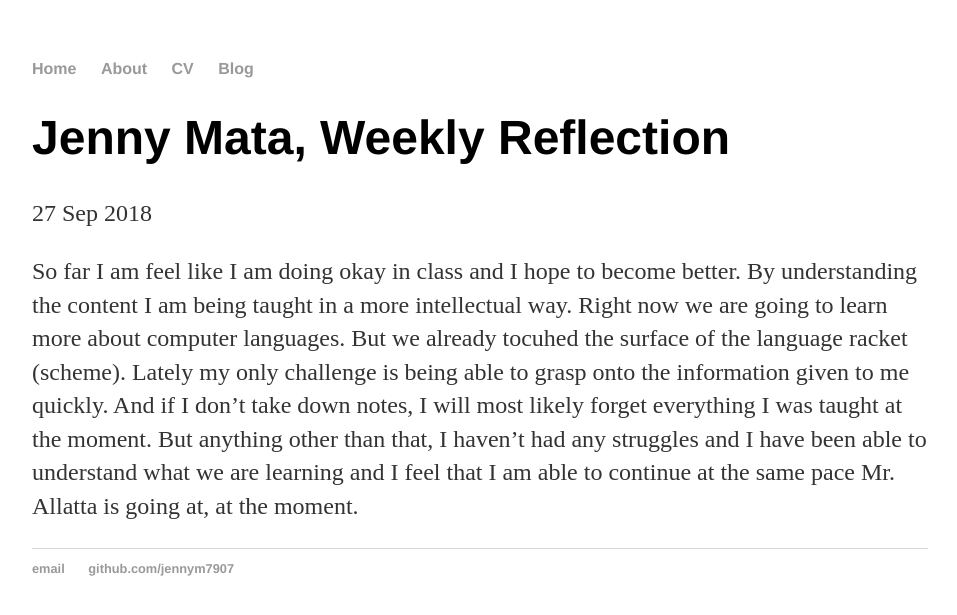
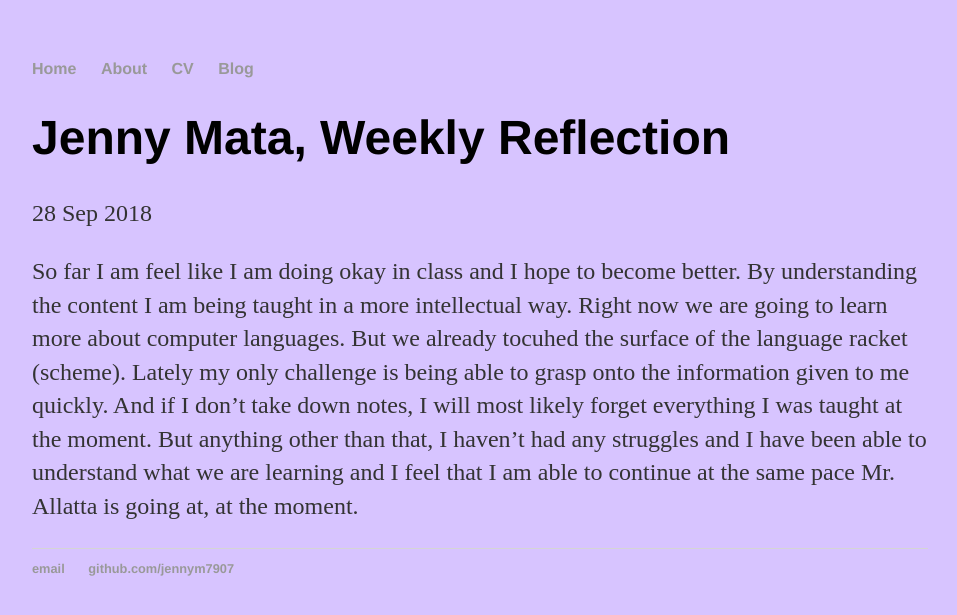
Before and after one commit to jennym7907/jennym7907.github.io, a Jekyll site: the page built from _posts/2018-9-28-weekly-reflection-02.md, in a window 1280 px wide. Shown: the top 615 px of the page, without its empty margins (160-1117 px from the left). Built offline with Jekyll 4.4.1, drawn with Linux system fonts in a browser that asks for light colours.

Commit message:
Update and rename 2018-9-27-weekly-reflection-02.md to 2018-9-28-weekly-reflection-02.md

```diff
--- a/_posts/2018-9-27-weekly-reflection-02.md
+++ b/_posts/2018-9-28-weekly-reflection-02.md
@@ -1,7 +1,7 @@
 ---
 layout: post
 title: Jenny Mata, Weekly Reflection #2
-date: 2018-09-27
+date: 2018-09-28
 ---
 
 So far I am feel like I am doing okay in class and I hope to become better. By understanding the content I am being taught
@@ -10,3 +10,15 @@ of the language racket (scheme). Lately my only challenge is being able to grasp
 take down notes, I will most likely forget everything I was taught at the moment. But anything other than that, I haven't had any struggles
 and I have been able to understand what we are learning and I feel that I am able to continue at the same pace Mr. Allatta is going at, at
 the moment.
+
+ <style>
+
+        h2 {
+            color: rgb(28, 128, 128);
+        }
+
+        body {
+            background-color: rgb(215, 196, 255);
+        }
+
+        </style>
```
